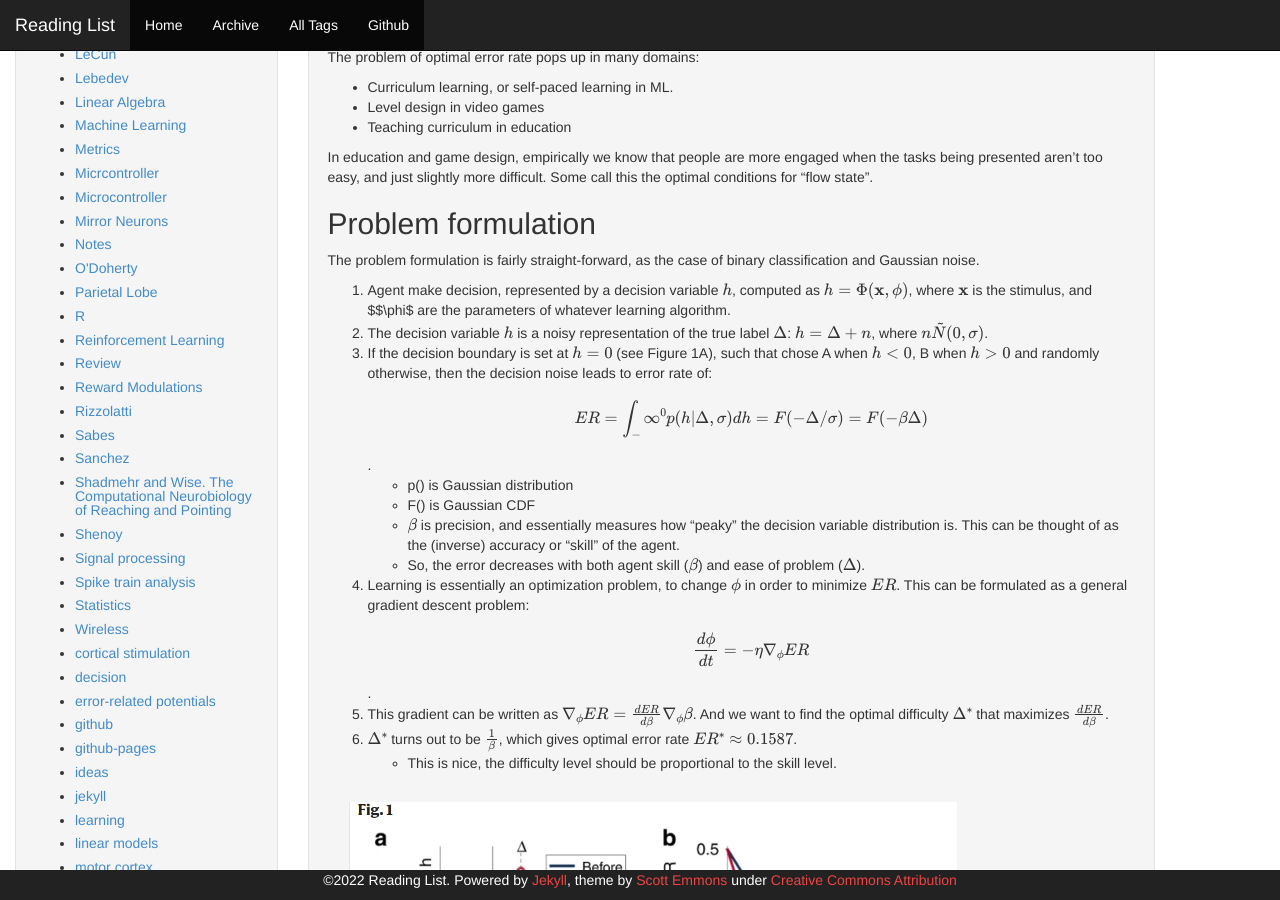
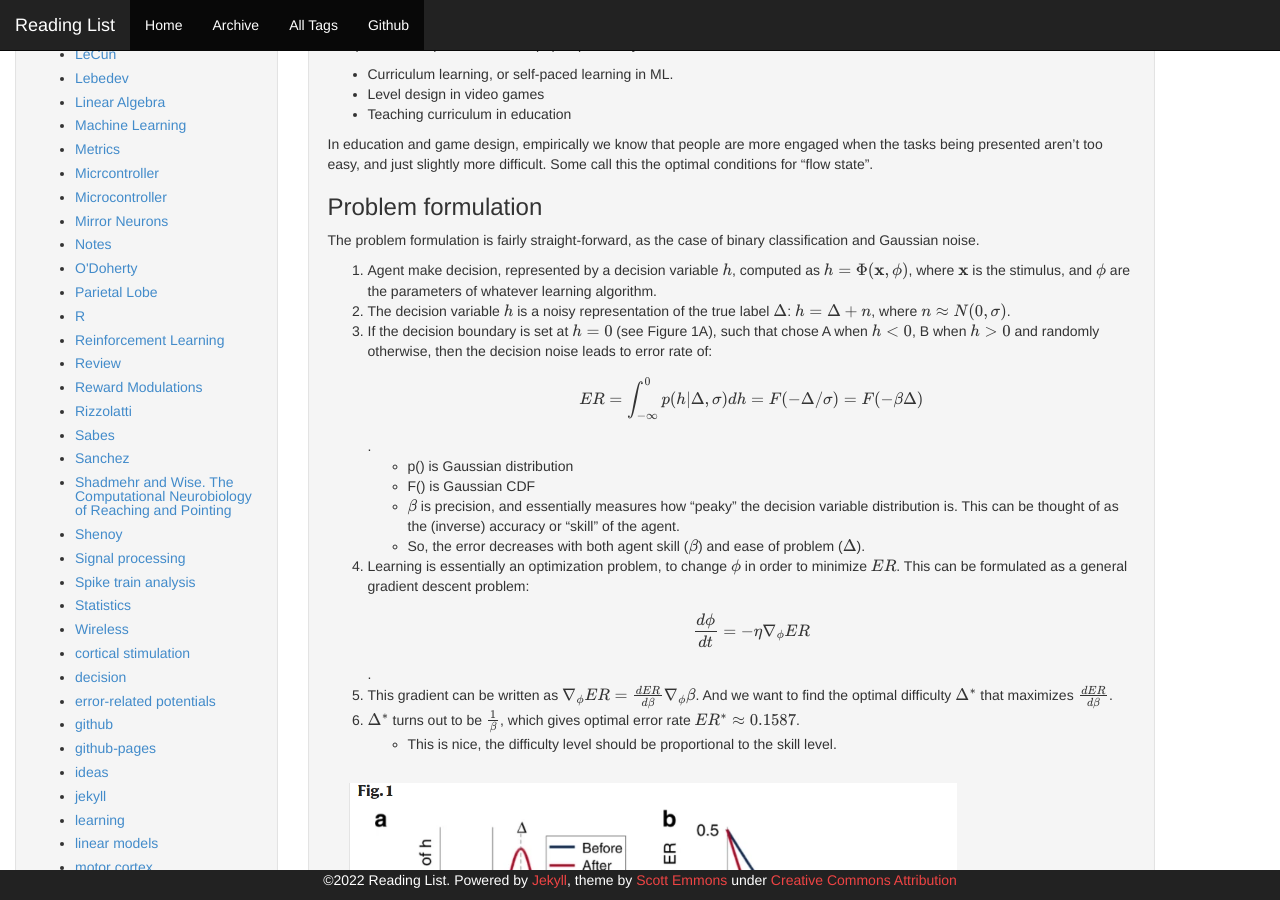
Before and after one commit to allenyin/reading_list, a Jekyll site: the page built from _posts/2022-01-21-85percentLearningRule.md, in a window 1280 px wide and 900 px high, scrolled down 692 px. Built offline with Jekyll 4.4.1, drawn with Linux system fonts in a browser that asks for light colours; formulas are drawn with MathJax 3.

Commit message:
Type fixes

```diff
--- a/_posts/2022-01-21-85percentLearningRule.md
+++ b/_posts/2022-01-21-85percentLearningRule.md
@@ -13,7 +13,7 @@ tags:
 
 A practice schedule or learning plan can be very important in skills and knowledge acquisition, thus the saying "perfect practice makes perfect". I first heard about this work on Andrew Huberman's [podcast on goal setting](https://hubermanlab.com/the-science-of-setting-and-achieving-goals/). The results here are significant, offering insights into both training ML algorithms, as well as biological learners. Furthermore, the analysis techniques are elegant, definitely brushed off some rust here!
 
-## Summary
+### Summary
 
 1. Examine the role of the __difficulty of training__ on the __rate of learning__.
 2. Theoretical result derived for learning algorithms relying on some form of __gradient descent__, in the context of __binary classification__.
@@ -25,7 +25,7 @@ A practice schedule or learning plan can be very important in skills and knowled
 4. Training according to fixed error rate yields __exponentially faster__ improvement in precision (proportional to accuracy), compared to fixed difficulty. $$O(\sqrt(t))$$ vs. $$O(\sqrt(log(t)))$$.
 5. Theoretical results validated in simulations for perceptrons, 2-layer NN on MNIST dataset, and [Law and Gold model](https://www.nature.com/articles/nn.2304) of perceptual learning (neurons in MT area making decision about the moving direction of dots with different coherence level, using reinforcement learning rules).
 
-## Some background
+### Some background
 
 The problem of optimal error rate pops up in many domains:
 - Curriculum learning, or self-paced learning in ML.
@@ -34,13 +34,13 @@ The problem of optimal error rate pops up in many domains:
 
 In education and game design, empirically we know that people are more engaged when the tasks being presented aren't too easy, and just slightly more difficult. Some call this the optimal conditions for "flow state".
 
-## Problem formulation
+### Problem formulation
 
 The problem formulation is fairly straight-forward, as the case of binary classification and Gaussian noise.
 
-1. Agent make decision, represented by a decision variable $$h$$, computed as $$h=\Phi(\mathbf{x}, \phi)$$, where $$\mathbf{x}$$ is the stimulus, and $$\phi$ are the parameters of whatever learning algorithm.
-2. The decision variable $$h$$ is a noisy representation of the true label $$\Delta$$: $$h = \Delta + n$$, where $$n \tilde N(0, \sigma)$$.
-3. If the decision boundary is set at $$h=0$$ (see Figure 1A), such that chose A when $$h<0$$, B when $$h>0$$ and randomly otherwise, then the decision noise leads to error rate of: \\[ER = \int_-\infty^0 p(h|\Delta,\sigma)dh=F(-\Delta/\sigma)=F(-\beta\Delta)\\].
+1. Agent make decision, represented by a decision variable $$h$$, computed as $$h=\Phi(\mathbf{x}, \phi)$$, where $$\mathbf{x}$$ is the stimulus, and $$\phi$$ are the parameters of whatever learning algorithm.
+2. The decision variable $$h$$ is a noisy representation of the true label $$\Delta$$: $$h = \Delta + n$$, where $$n \approx N(0, \sigma)$$.
+3. If the decision boundary is set at $$h=0$$ (see Figure 1A), such that chose A when $$h<0$$, B when $$h>0$$ and randomly otherwise, then the decision noise leads to error rate of: \\[ER = \int_{-\infty}^{0} p(h|\Delta,\sigma)dh=F(-\Delta/\sigma)=F(-\beta\Delta)\\].
   - p() is Gaussian distribution
   - F() is Gaussian CDF
   - $$\beta$$ is precision, and essentially measures how "peaky" the decision variable distribution is. This can be thought of as the (inverse) accuracy or "skill" of the agent.
```
Also changed, not shown: other parts of _posts/2022-01-21-85percentLearningRule.md (+7 -6 lines).
